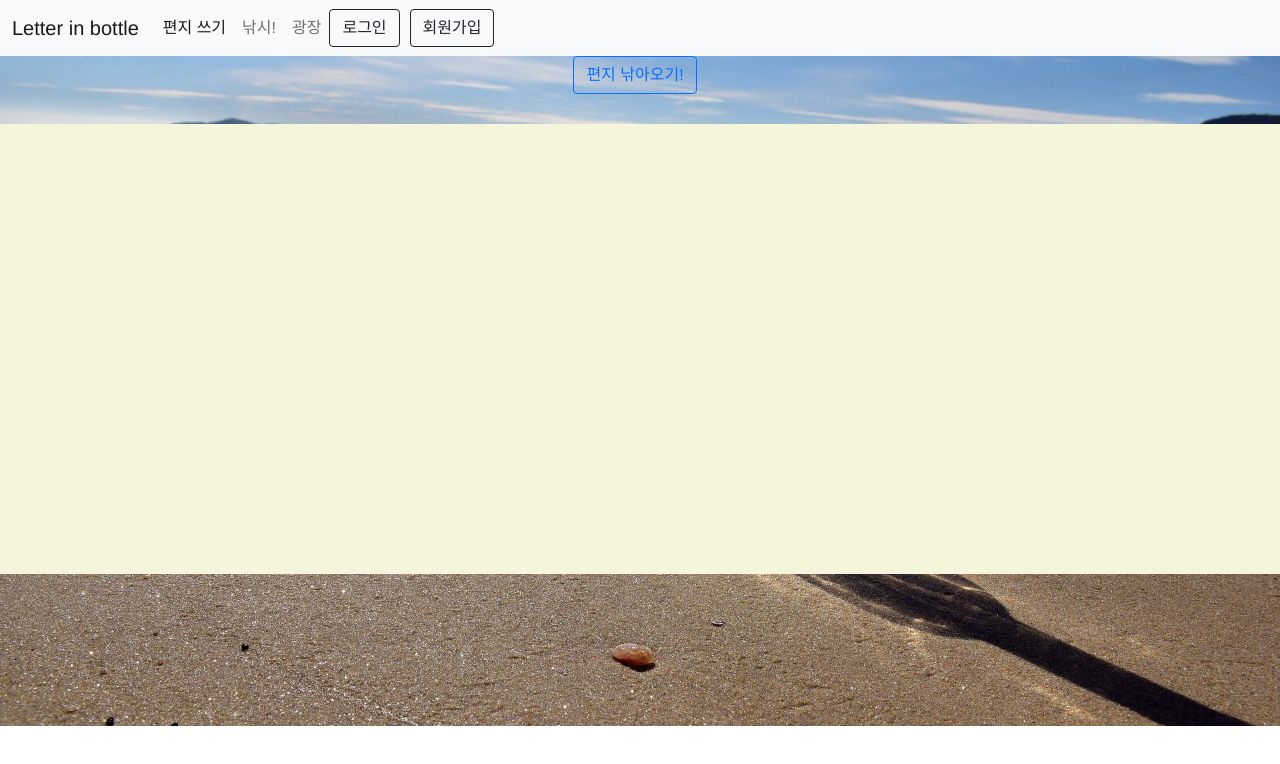
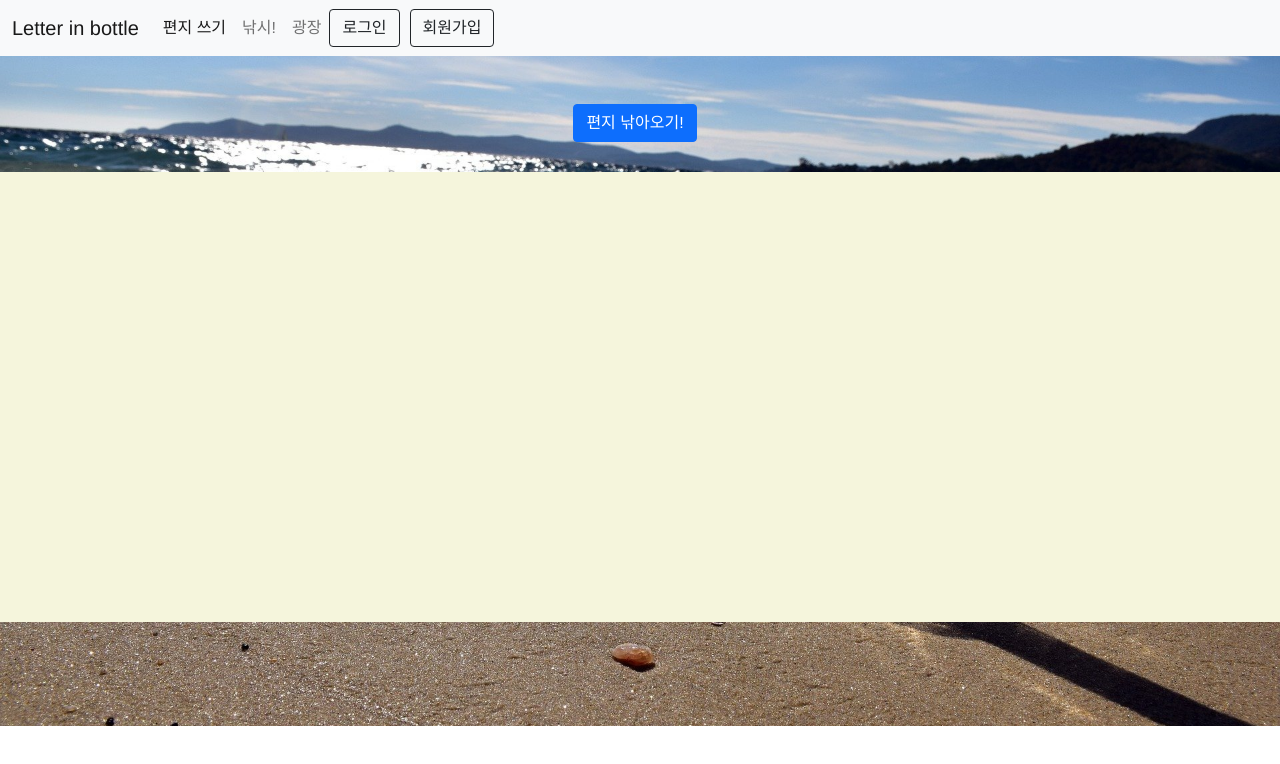
Before and after one commit to SuperRPM/letter-in-a-bottle, a Vue app in the folder client/liab/: page /mailbox in a window 1280 px wide. Shown: the top 764 px of the page. Built offline with nearby package versions, Linux system fonts and the light colour scheme.

Commit message:
FE Mailbox css modfiying

```diff
--- a/client/liab/src/components/Mailbox.vue
+++ b/client/liab/src/components/Mailbox.vue
@@ -1,13 +1,13 @@
 <template>
   <div>
-    <button v-if="!letterObject.id" @click="getLetter" type="button" class="btn btn-outline-primary">편지 낚아오기!</button>
+    <button v-if="!letterObject.id" @click="getLetter" type="button" class="btn mt-5 btn-primary">편지 낚아오기!</button>
   </div>
   <div>
     <Letter :letter="letterObject"/>
   </div>
   <div>
-    <button v-if="letterObject.id" @click="replyOn = true" type="button" class="btn btn-outline-dark">답장하기</button>
-    <button v-if="letterObject.id" @click="flowLetter" type="button" class="btn btn-outline-danger">돌려보내기</button>
+    <button v-if="letterObject.id" @click="replyOn = true" type="button" class="btn btn-dark">답장하기</button>
+    <button v-if="letterObject.id" @click="flowLetter" type="button" class="btn btn-danger">돌려보내기</button>
   </div>
   <div class="mt-5">
     <Reply v-if="replyOn" v-bind:letterObject="letterObject"/>
```
